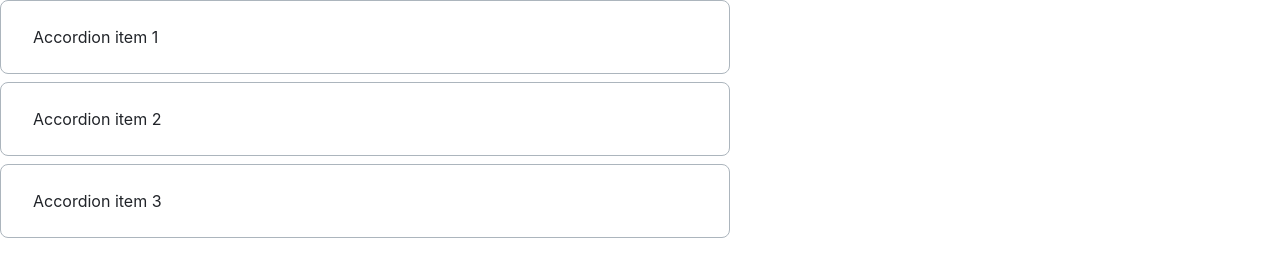
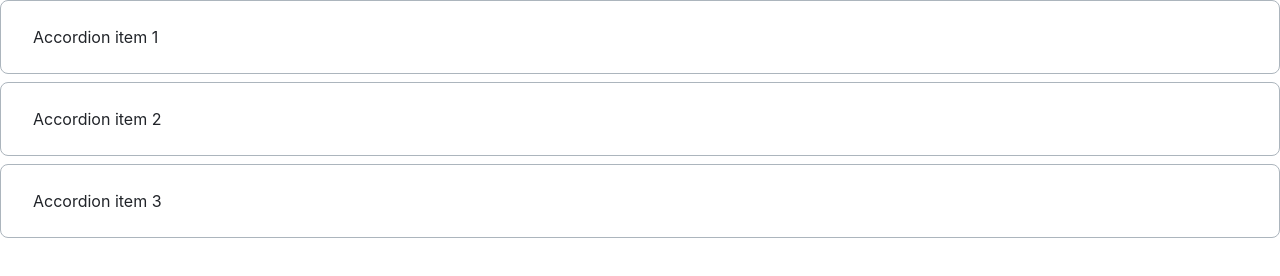
Before and after one commit to js-tasks-ru/htmlcss-20230411_aleksandr-pupkov1991, a website: page 03-lection1/02-accordion/index.html in a window 1280 px wide. Drawn offline with Linux system fonts and the light colour scheme; a web font is replaced by a local one.

Commit message:
03-lecture 1/02-accordion-removed-extra-restriction

```diff
--- a/03-lection1/02-accordion/accordion.css
+++ b/03-lection1/02-accordion/accordion.css
@@ -1,7 +1,4 @@
 /* Стилизация аккордеона*/
-.accordion{
-    width: 730px;
-}
 .accordion__title::-webkit-details-marker{
     display: none;
 }
```
